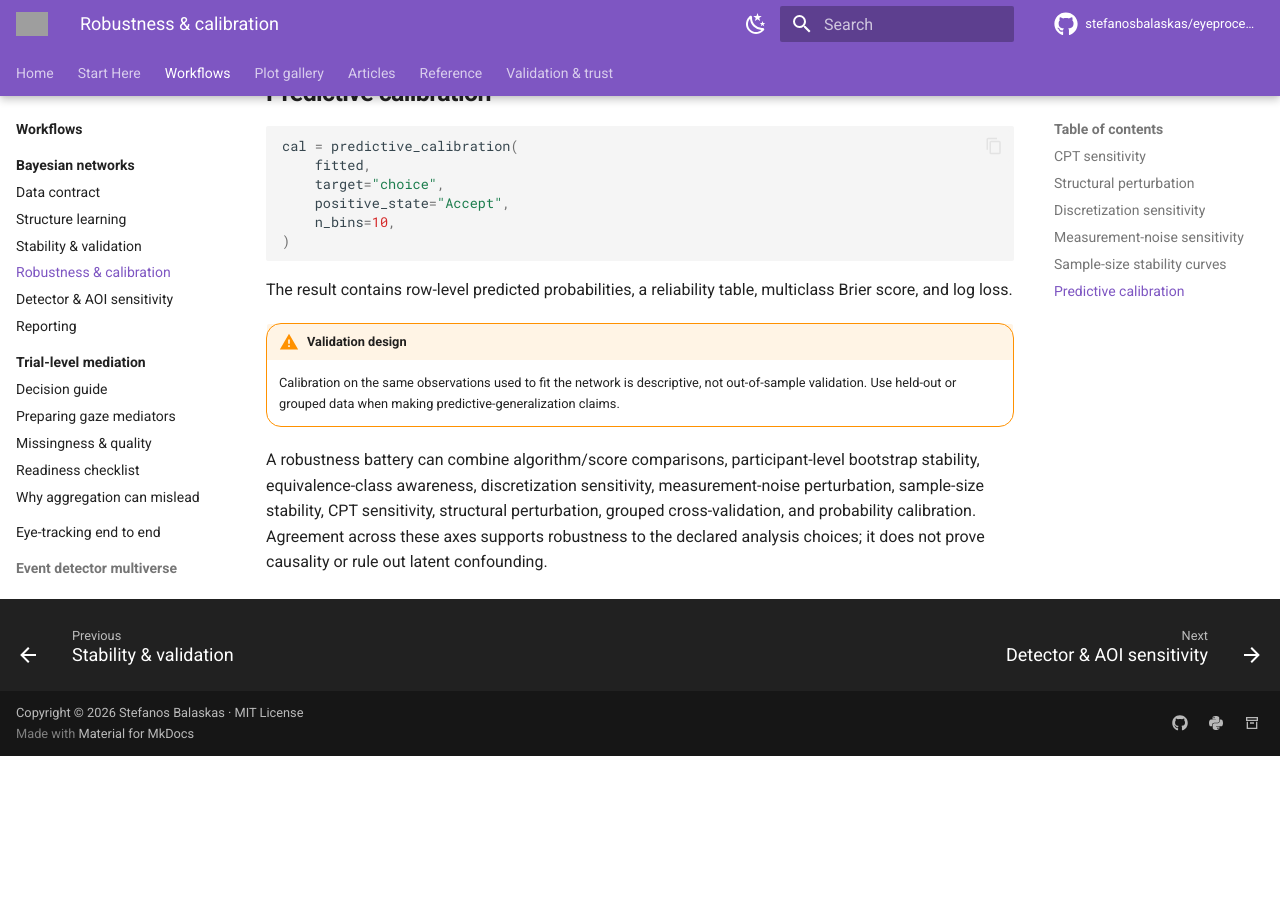
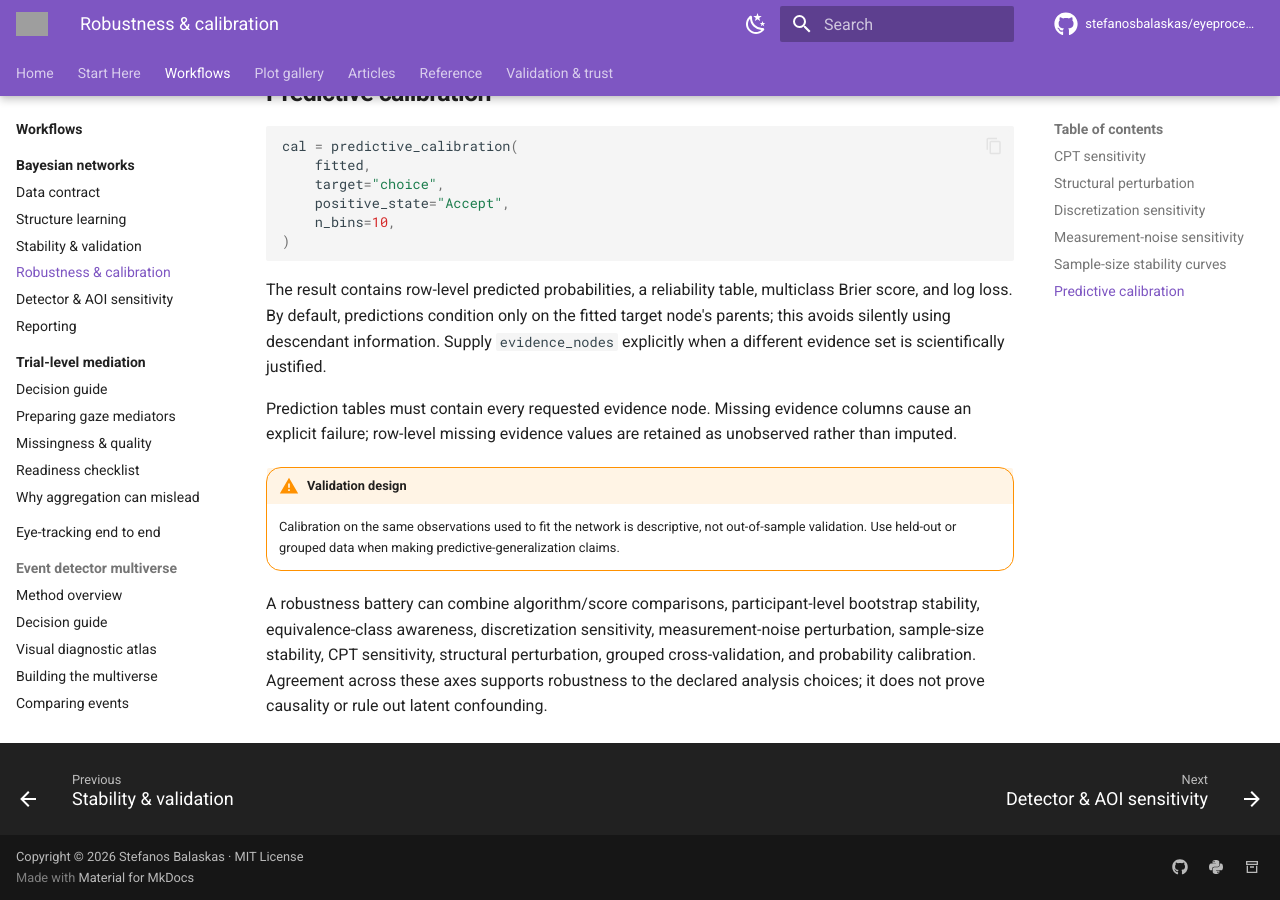
Before and after one commit to stefanosbalaskas/eyeprocesspy, an MkDocs documentation site: the page built from docs/guides/bayesian-networks/robustness.md, in a window 1280 px wide and 900 px high, scrolled down 1986 px. Built offline with MkDocs 1.6.1 and Material for MkDocs 9.7.7, drawn with Linux system fonts in a browser that asks for light colours; comment, search, counter and statistics services are not loaded; before the commit the page ends 2742 px from its top, so only the background shows below that; grey boxes are pictures that could not be loaded.

Commit message:
Clarify BN predictive calibration evidence contract

```diff
--- a/docs/guides/bayesian-networks/robustness.md
+++ b/docs/guides/bayesian-networks/robustness.md
@@ -93,7 +93,9 @@
 )
 ~~~
 
-The result contains row-level predicted probabilities, a reliability table, multiclass Brier score, and log loss.
+The result contains row-level predicted probabilities, a reliability table, multiclass Brier score, and log loss. By default, predictions condition only on the fitted target node's parents; this avoids silently using descendant information. Supply `evidence_nodes` explicitly when a different evidence set is scientifically justified.
+
+Prediction tables must contain every requested evidence node. Missing evidence columns cause an explicit failure; row-level missing evidence values are retained as unobserved rather than imputed.
 
 !!! warning "Validation design"
     Calibration on the same observations used to fit the network is descriptive, not out-of-sample validation. Use held-out or grouped data when making predictive-generalization claims.
```
